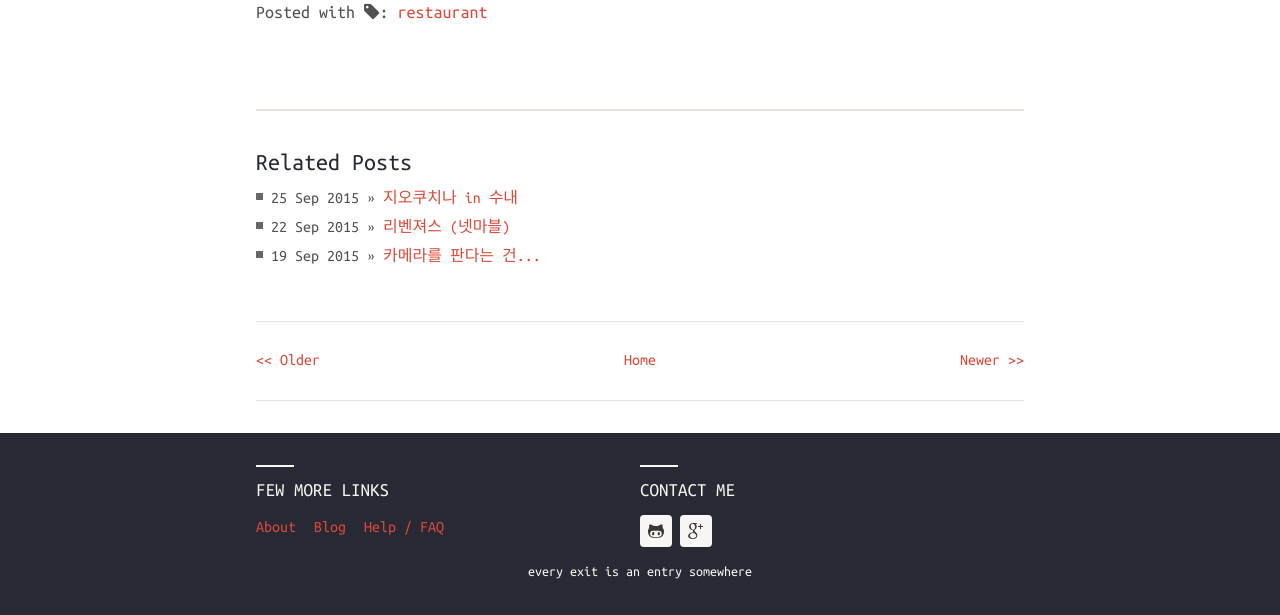
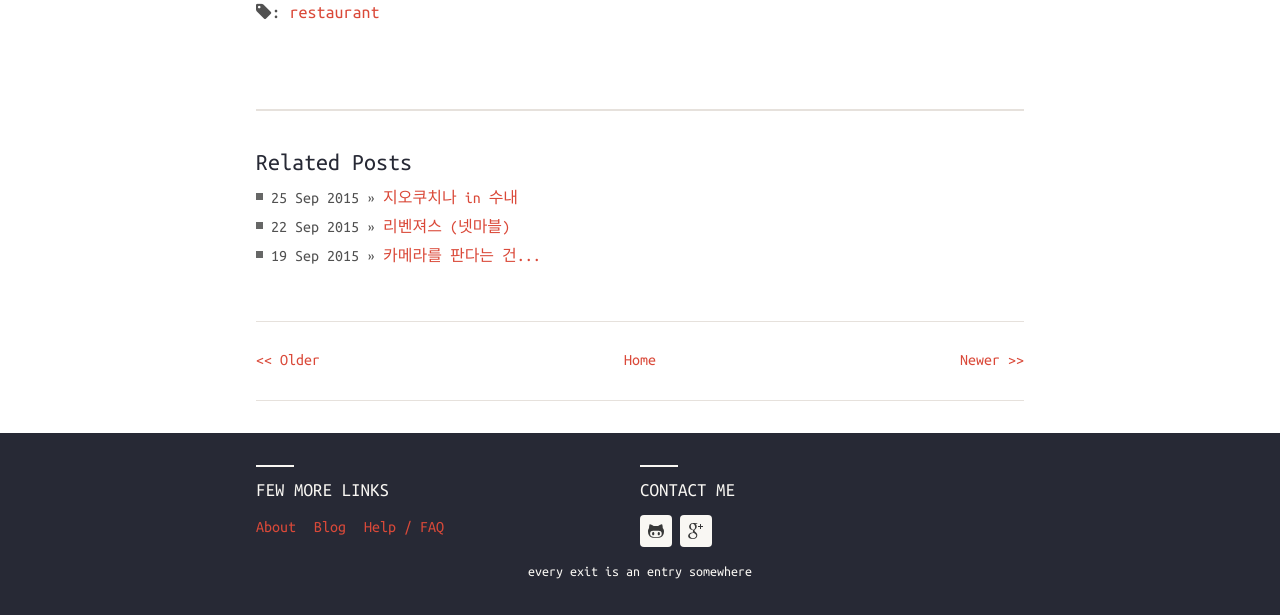
Before and after one commit to hahajh/hahajh.github.com, a Jekyll site: the page built from _posts/2015-09-22-sodam.md, in a window 1280 px wide. Shown: the part 1546-2161 px from the top of the page. Built offline with Jekyll 4.4.1, drawn with Linux system fonts in a browser that asks for light colours; nearby versions of some CDN libraries.

```diff
--- a/_layouts/post.html
+++ b/_layouts/post.html
@@ -14,7 +14,7 @@ comments : true
 			{{ content }}
 
 			{% if post.tags.size > 0 %}
-			    {% capture tags_content %} with {% if post.tags.size == 1 %}<i class="fa fa-tag"></i>{% else %}<i class="fa fa-tags"></i>{% endif %}: {% endcapture %}
+			    {% capture tags_content %}{% if post.tags.size == 1 %}<i class="fa fa-tag"></i>{% else %}<i class="fa fa-tags"></i>{% endif %}: {% endcapture %}
 			    {% for post_tag in post.tags %}
 		            {% capture tags_content_temp %}{{ tags_content }}<a href="/blog/tag/{{ post_tag }}/">{{ post_tag }}</a>{% if forloop.last == false %}, {% endif %}{% endcapture %}
 		            {% assign tags_content = tags_content_temp %}
@@ -23,7 +23,7 @@ comments : true
 			    {% assign tags_content = '' %}
 			{% endif %}
 
-			<p id="post-meta">Posted {{ tags_content }}</p>
+			<p id="post-meta">{{ tags_content }}</p>
 		</div>
 	</div>
 
```
